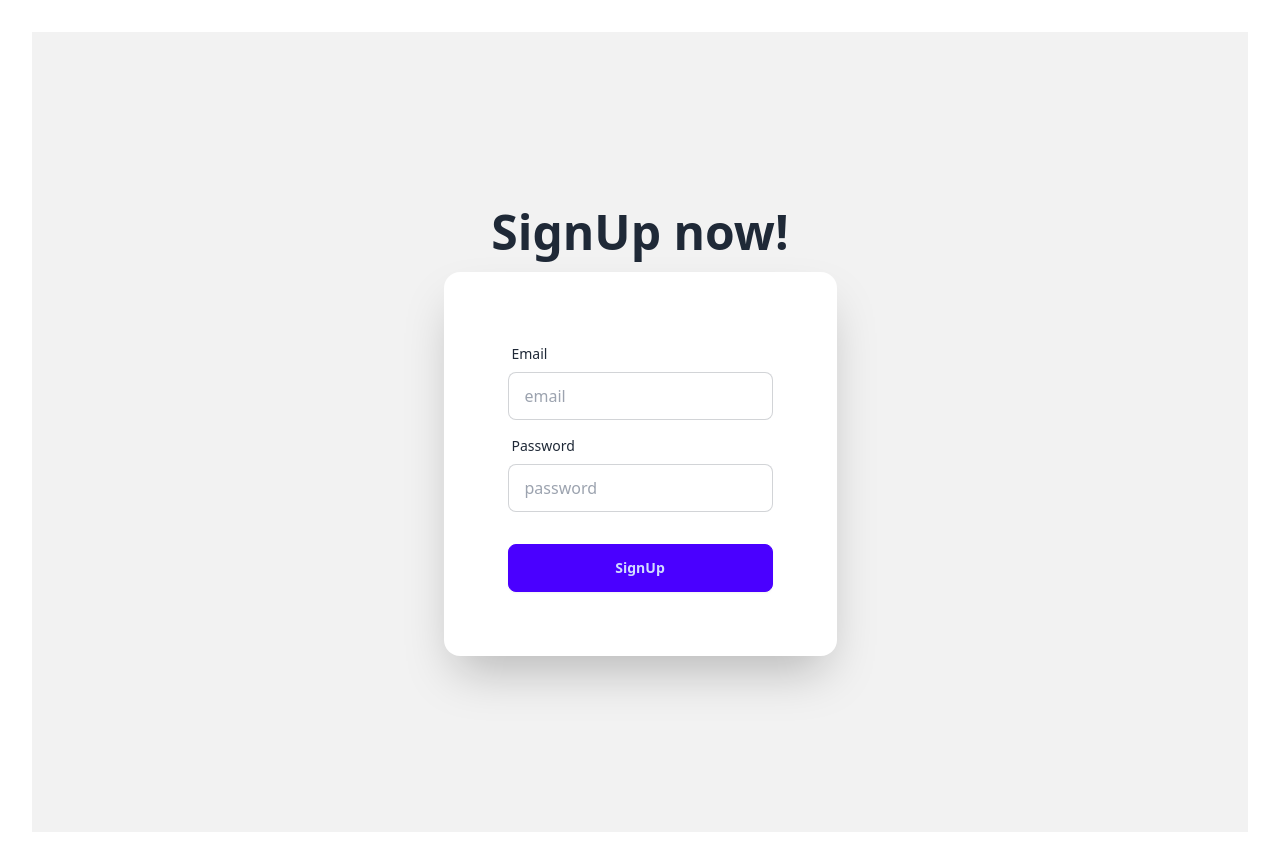
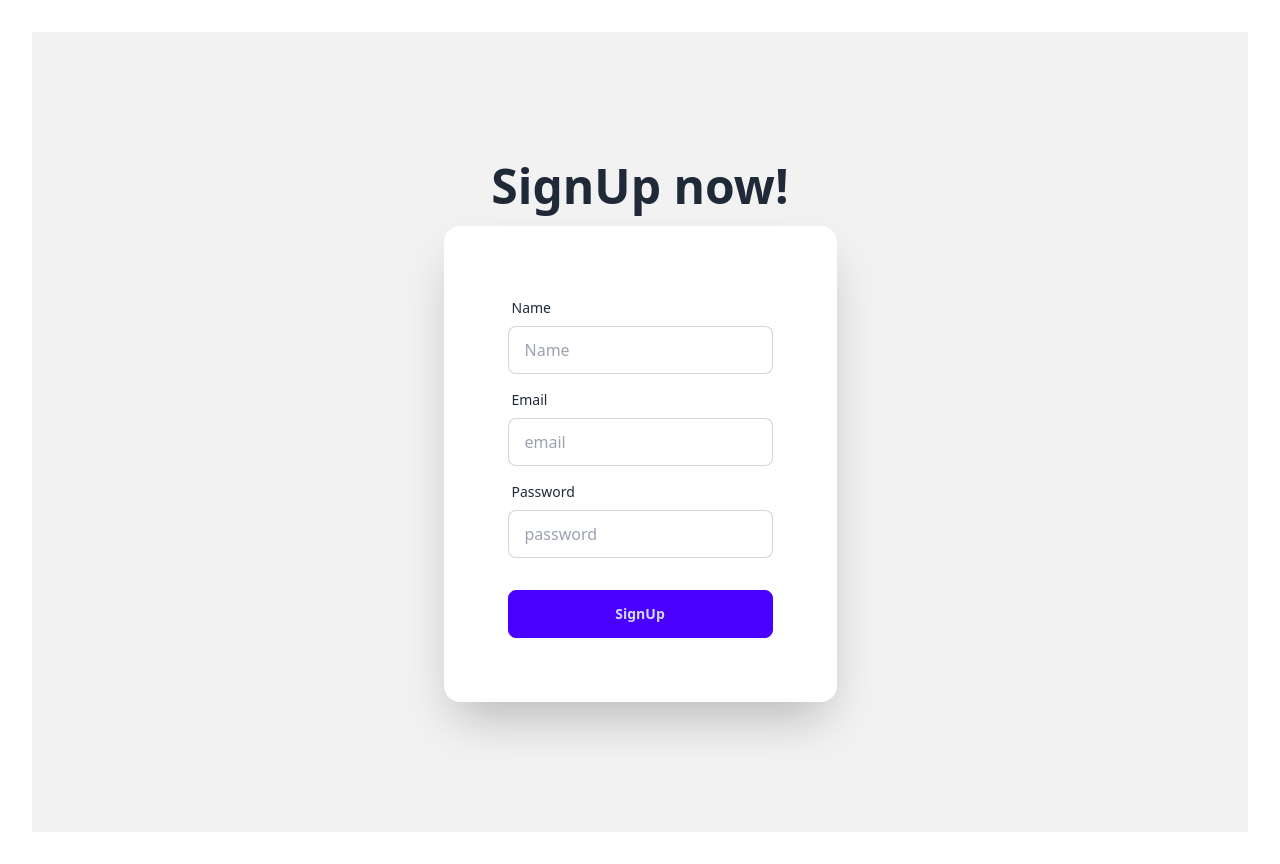
Before and after one commit to tainurrahaman/friends-mela-with-auth-client, a React (Vite) app: page /signup in a window 1280 px wide. Built offline with nearby package versions, Linux system fonts and the light colour scheme.

Commit message:
add friend successfully and show a success modal

```diff
--- a/package.json
+++ b/package.json
@@ -18,7 +18,8 @@
     "react-dom": "^18.3.1",
     "react-router-dom": "^7.1.1",
     "router": "^1.3.8",
-    "sort-by": "^1.2.0"
+    "sort-by": "^1.2.0",
+    "sweetalert2": "^11.15.10"
   },
   "devDependencies": {
     "@eslint/js": "^9.17.0",
--- a/src/components/SignUp.jsx
+++ b/src/components/SignUp.jsx
@@ -1,17 +1,43 @@
 import { useContext } from "react";
 import { AuthContext } from "../Providers/AuthProvider";
+import Swal from "sweetalert2";
 
 const SignUp = () => {
   const { createFriend } = useContext(AuthContext);
 
   const handleCreateFriend = (e) => {
     e.preventDefault();
-    const email = e.target.email.value;
-    const password = e.target.password.value;
+    const form = e.target;
+    const name = form.name.value;
+    const email = form.email.value;
+    const password = form.password.value;
 
     createFriend(email, password)
       .then((result) => {
         console.log(result.user);
+        const createAt = result?.user?.metadata?.creationTime;
+
+        const newFriend = { name, email, createAt };
+
+        fetch("http://localhost:5000/friends", {
+          method: "POST",
+          headers: {
+            "content-type": "application/json",
+          },
+          body: JSON.stringify(newFriend),
+        })
+          .then((res) => res.json())
+          .then((data) => {
+            console.log(data);
+            if (data.insertedId) {
+              Swal.fire({
+                title: "Your Friend added Successfully!",
+                icon: "success",
+                draggable: true,
+              });
+              form.reset();
+            }
+          });
       })
       .catch((error) => {
         console.log(error);
@@ -26,6 +52,18 @@ const SignUp = () => {
         </div>
         <div className="card bg-base-100 w-full shrink-0 shadow-2xl">
           <form onSubmit={handleCreateFriend} className="card-body">
+            <div className="form-control">
+              <label className="label">
+                <span className="label-text">Name</span>
+              </label>
+              <input
+                type="text"
+                placeholder="Name"
+                name="name"
+                className="input input-bordered"
+                required
+              />
+            </div>
             <div className="form-control">
               <label className="label">
                 <span className="label-text">Email</span>
```
Also changed, not shown: 1 other file (tests, documents, lock files or other folders).
